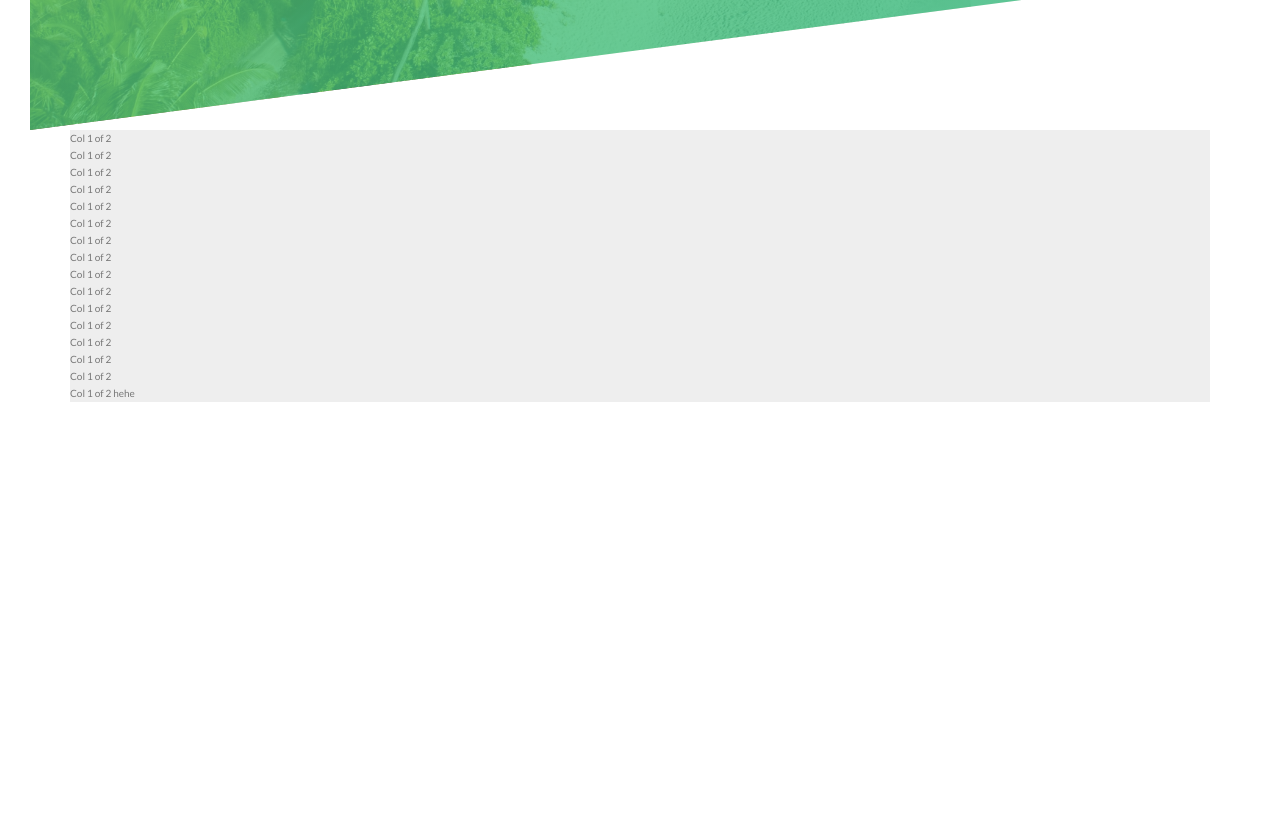
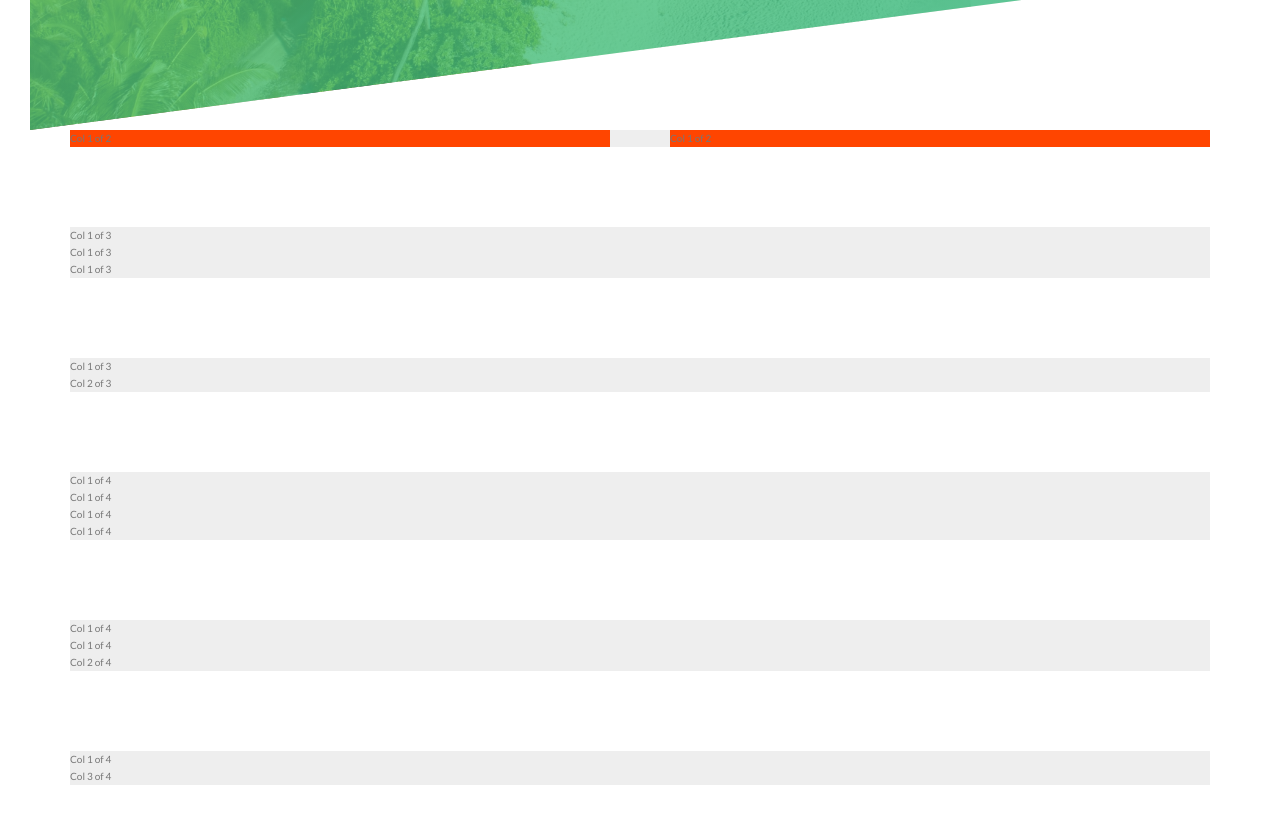
Before and after one commit to josephprasanth/RNT-TourOperators, a website: page index.html in a window 1280 px wide. Shown: the part 660-1475 px from the top of the page. Before the commit the page ends 1092 px from the top, so only its background shows below. Drawn offline with Linux system fonts and the light colour scheme.

Commit message:
Added in a mixin for clearfix

```diff
--- a/index.html
+++ b/index.html
@@ -37,58 +37,58 @@
 
         <div class="row">
             <div class="col-1-of-3">
-                Col 1 of 2
+                Col 1 of 3
             </div>
             <div class="col-1-of-3">
-                Col 1 of 2
+                Col 1 of 3
             </div>
             <div class="col-1-of-3">
-                Col 1 of 2
+                Col 1 of 3
             </div>
         </div>
 
         <div class="row">
             <div class="col-1-of-3">
-                Col 1 of 2
+                Col 1 of 3
             </div>
             <div class="col-2-of-3">
-                Col 1 of 2
+                Col 2 of 3
             </div>
         </div>
 
         <div class="row">
             <div class="col-1-of-4">
-                Col 1 of 2
+                Col 1 of 4
             </div>
             <div class="col-1-of-4">
-                Col 1 of 2
+                Col 1 of 4
             </div>
             <div class="col-1-of-4">
-                Col 1 of 2
+                Col 1 of 4
             </div>
             <div class="col-1-of-4">
-                Col 1 of 2
+                Col 1 of 4
             </div>
         </div>
 
         <div class="row">
             <div class="col-1-of-4">
-                Col 1 of 2
+                Col 1 of 4
             </div>
             <div class="col-1-of-4">
-                Col 1 of 2
+                Col 1 of 4
             </div>
             <div class="col-2-of-4">
-                Col 1 of 2
+                Col 2 of 4
             </div>
         </div>
 
         <div class="row">
             <div class="col-1-of-4">
-                Col 1 of 2
+                Col 1 of 4
             </div>
             <div class="col-3-of-4">
-                Col 1 of 2 hehe
+                Col 3 of 4
             </div>
         </div>
 
--- a/sass/abstracts/_mixins.scss
+++ b/sass/abstracts/_mixins.scss
@@ -0,0 +1,7 @@
+@mixin clearfix {
+    &::after {
+        content: "";
+        display: table;
+        clear: both;
+    }
+}
--- a/sass/layout/_grid.scss
+++ b/sass/layout/_grid.scss
@@ -1,5 +1,21 @@
 .test-grid > .row {
-    max-width: 114rem;
+    max-width: $grid-width;
     background-color: #eee;
     margin: 0 auto;
+
+    &:not(:last-child) {
+        margin-bottom: $gutter-vertical;
+    }
+
+    @include clearfix;
+
+    .col-1-of-2 {
+        width: calc((100% - #{$gutter-horizontal}) / 2);
+        background-color: orangered;
+        float: left;
+
+        &:not(:last-child) {
+            margin-right: $gutter-horizontal;
+        }
+    }
 }
```
Also changed, not shown: css/style.css.
